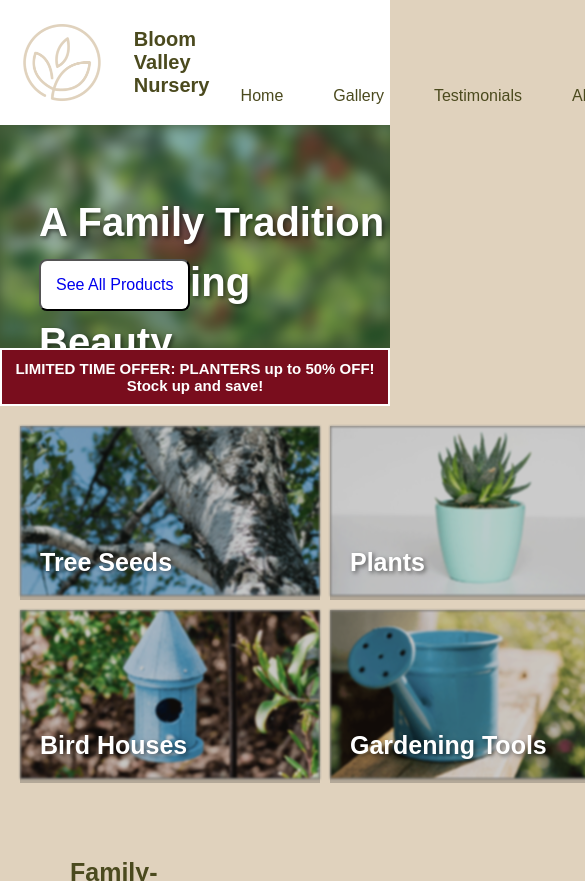
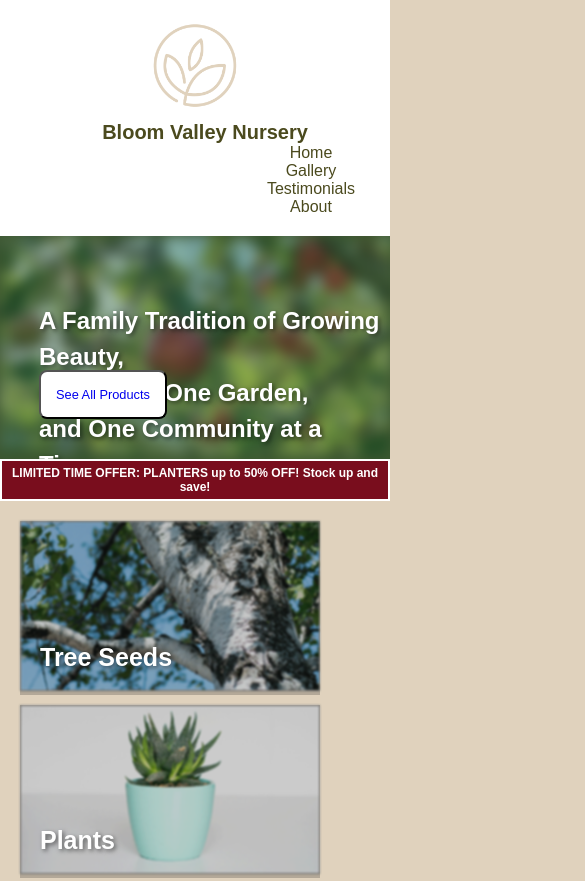
Before and after one commit to EricsMemory/SophiaWebDevelopment, a plain HTML site: page index.html in a window 390 px wide. Shown: the top 881 px of the page, 585 px wide, since content can reach past the window. Drawn offline with Linux system fonts and the light colour scheme.

Commit message:
Pushing media query changes and px to rem changes

```diff
--- a/about.css
+++ b/about.css
@@ -1,8 +1,15 @@
+/* Base Styles */
 * {
     margin: 0px;
     padding: 0px;
     box-sizing: border-box;
 }
+
+body {
+    background-color: #E0D2BD;
+    font-family: Arial, sans-serif;
+}
+
 /* Header */
 header {
     padding: 10px;
@@ -23,6 +30,10 @@ nav {
     height: fit-content;
 }
 
+nav .marker {
+    display: none;
+}
+
 header ul {
     display: flex;
     flex-direction: row;
@@ -32,7 +43,7 @@ header ul {
 header li {
     align-content: center;
     padding-inline: 25px;
-    font-size: 16px;
+    font-size: 1rem;
     font-family: Arial, sans-serif;
 }
 
@@ -40,15 +51,12 @@ header li a {
     text-decoration: none;
 }
 
-header li a:link {
-    color: #4B4A1E;
-}
-
+header li a:link,
 header li a:visited {
     color: #4B4A1E;
 }
 
-header li a:hover{
+header li a:hover {
     text-decoration: underline;
     text-underline-offset: 5px;
     text-decoration-thickness: 2px;
@@ -59,13 +67,13 @@ header li a:hover{
     display: flex;
     flex-direction: row;
     font-family: Arial, sans-serif;
-    font-size: 10px;
+    font-size: 0.625rem;
     font-weight: bold;
     color: #4B4A1E;
     align-content: center;
 }
 
-#title-div h1{
+#title-div h1 {
     margin-left: 20px;
     align-content: center;
 }
@@ -76,17 +84,11 @@ header li a:hover{
     height: auto;
 }
 
-
-
-body {
-    background-color: #E0D2BD;
-    font-family: Arial, sans-serif;
-}
-
+/* Main Content */
 main {
     width: 100%;
     height: 100%;
-    display:flex;
+    display: flex;
     justify-content: center;
     padding: 20px;
 }
@@ -109,6 +111,7 @@ main {
 #hours th {
     color: #4B4A1E;
 }
+
 #hours th, td {
     border: 1px solid #ddd;
     text-align: center;
@@ -120,26 +123,26 @@ main {
 }
 
 #description {
-    font-size: 20px;
+    font-size: 1.25rem;
     margin-bottom: 20px;
 }
 
-
-
 #content {
-    display:flex;
+    display: flex;
     flex-direction: column;
     justify-content: center;
     max-width: 50%;
 }
 
 #reach-us-form {
-    display:flex;
+    display: flex;
     flex-direction: column;
     justify-content: center;
 }
- #reach-us-form input, textarea {
-    margin: 10px 0px 10px 0px;
+
+#reach-us-form input,
+textarea {
+    margin: 10px 0px;
     padding: 5px;
     width: 50%;
 }
@@ -148,16 +151,15 @@ main {
     height: 30px;
 }
 
- #reach-us-form h2{
+#reach-us-form h2 {
     margin-bottom: 20px;
 }
 
 #reach-us-form button {
     padding: 20px;
-    font-size: 16px;
+    font-size: 1rem;
     max-width: 20%;
 }
-
 
 /* Footer */
 footer {
@@ -179,10 +181,10 @@ footer {
     align-content: center;
     padding-inline: 25px;
     margin-top: 10px;
-    font-size: 16px;
+    font-size: 1rem;
     font-family: Arial, sans-serif;
+}
 
-  }
 form {
     margin: auto 10px auto auto;
 }
@@ -202,3 +204,78 @@ footer {
 #sub-form p {
     margin-right: 20px;
 }
+
+/* Media Queries */
+
+/* Tablets (768px and below) */
+@media (max-width: 768px) {
+    header {
+        flex-direction: column;
+        align-items: center;
+        height: auto;
+    }
+
+    nav {
+        margin-right: 0;
+    }
+
+    header ul {
+        flex-direction: column;
+        align-items: center;
+    }
+
+    #hours table {
+        width: 80%;
+    }
+
+    #reach-us-form input,
+textarea {
+        width: 80%;
+    }
+
+    #reach-us-form button {
+        max-width: 40%;
+    }
+}
+
+/* Mobile Phones (480px and below) */
+@media (max-width: 480px) {
+    header {
+        text-align: center;
+    }
+
+    #title-div {
+        flex-direction: column;
+        align-items: center;
+    }
+
+    nav {
+        flex-direction: column;
+    }
+
+    header ul {
+        flex-direction: column;
+    }
+
+    #hours table {
+        width: 90%;
+    }
+
+    #reach-us-form input,
+textarea {
+        width: 90%;
+    }
+
+    #reach-us-form button {
+        max-width: 60%;
+    }
+
+    footer {
+        flex-direction: column;
+        align-items: center;
+    }
+
+    footer ul {
+        flex-direction: column;
+    }
+}
--- a/gallery.css
+++ b/gallery.css
@@ -1,3 +1,4 @@
+/* Base Styles */
 * {
     padding: 0px;
     margin: 0px;
@@ -19,11 +20,9 @@ body {
     top: 0;
     width: 100%;
     height: 100%;
-    overflow: auto;
-    /* Enable scroll if needed */
+    overflow: auto; /* Enable scroll if needed */
     background-color: rgba(0, 0, 0, 0.5);
-    font-size:18px;
-    /* Black w/ opacity */
+    font-size: 18px; /* Black w/ opacity */
 }
 
 .modal-content {
@@ -67,6 +66,10 @@ nav {
     height: fit-content;
 }
 
+nav .marker {
+    display: none;
+}
+
 header ul {
     display: flex;
     flex-direction: row;
@@ -76,7 +79,7 @@ header ul {
 header li {
     align-content: center;
     padding-inline: 25px;
-    font-size: 16px;
+    font-size: 1rem;
     font-family: Arial, sans-serif;
 }
 
@@ -84,15 +87,12 @@ header li a {
     text-decoration: none;
 }
 
-header li a:link {
-    color: #4B4A1E;
-}
-
+header li a:link,
 header li a:visited {
     color: #4B4A1E;
 }
 
-header li a:hover{
+header li a:hover {
     text-decoration: underline;
     text-underline-offset: 5px;
     text-decoration-thickness: 2px;
@@ -103,13 +103,13 @@ header li a:hover{
     display: flex;
     flex-direction: row;
     font-family: Arial, sans-serif;
-    font-size: 10px;
+    font-size: 0.625rem;
     font-weight: bold;
     color: #4B4A1E;
     align-content: center;
 }
 
-#title-div h1{
+#title-div h1 {
     margin-left: 20px;
     align-content: center;
 }
@@ -120,6 +120,7 @@ header li a:hover{
     height: auto;
 }
 
+/* Main Content */
 main {
     display: flex;
     flex-direction: column;
@@ -135,11 +136,11 @@ main {
 
 #view-cart {
     display: flex;
-    justify-content: right;
+    justify-content: flex-end;
     margin: 20px;
 }
 
-#cart-buttons button{
+#cart-buttons button {
     width: 20%;
     height: 100%;
     background-color: #4CAF50;
@@ -151,13 +152,13 @@ main {
 }
 
 #cart-buttons {
-    display:flex;
+    display: flex;
     flex-direction: row;
     justify-content: center;
     margin: 20px;
 }
+
 /* Table Styling */
-
 table {
     border-collapse: collapse;
     background-color: white;
@@ -174,31 +175,30 @@ td, th {
     min-width: 150px;
     max-width: fit-content;
 }
+
 td {
     border-top: 1px solid black;
 }
 
-
-.product-cell{
+.product-cell {
     display: flex;
     flex-direction: column;
     justify-content: center;
     align-items: center;
     font-weight: bold;
-
 }
 
-.price-cell{
+.price-cell {
     text-align: center;
 }
-
 
 #table-img {
     width: 100%;
     height: auto;
     padding-bottom: 25px;
 }
-#add{
+
+#add {
     width: 100%;
     height: 100%;
     background-color: #4CAF50;
@@ -208,9 +208,7 @@ td {
     padding: 10px;
 }
 
-
 /* Footer */
-
 footer {
     background-color: #79512E;
     padding: 10px;
@@ -230,10 +228,10 @@ footer {
     align-content: center;
     padding-inline: 25px;
     margin-top: 10px;
-    font-size: 16px;
+    font-size: 1rem;
     font-family: Arial, sans-serif;
+}
 
-  }
 form {
     margin: auto 10px auto auto;
 }
@@ -253,3 +251,79 @@ footer {
 #sub-form p {
     margin-right: 20px;
 }
+
+/* Media Queries */
+
+/* Tablets (768px and below) */
+@media (max-width: 768px) {
+    header {
+        flex-direction: column;
+        align-items: center;
+        height: auto;
+    }
+
+    nav {
+        margin-right: 0;
+        margin-bottom: 10px;
+    }
+
+    header ul {
+        flex-direction: column;
+        align-items: center;
+    }
+
+    #cart-buttons button {
+        width: 40%;
+    }
+
+    table {
+        width: 80%;
+    }
+
+    .modal-content {
+        width: 90%;
+        padding: 20px;
+    }
+}
+
+/* Mobile Phones (480px and below) */
+@media (max-width: 480px) {
+    header {
+        text-align: center;
+    }
+
+    #title-div {
+        flex-direction: column;
+        align-items: center;
+    }
+
+    nav {
+        flex-direction: column;
+    }
+
+    header ul {
+        flex-direction: column;
+    }
+
+    #cart-buttons button {
+        width: 80%;
+    }
+
+    table {
+        width: 90%;
+    }
+
+    .modal-content {
+        width: 95%;
+        padding: 15px;
+    }
+
+    footer {
+        flex-direction: column;
+        align-items: center;
+    }
+
+    footer ul {
+        flex-direction: column;
+    }
+}
--- a/index.html
+++ b/index.html
@@ -17,7 +17,10 @@
       </div>
       <nav>
         <ul>
-          <li><a href="index.html">Home</a></li>
+          <li>
+            <div class="marker">You are currently on </div>
+            <a href="index.html">Home</a>
+          </li>
           <li><a href="gallery.html">Gallery</a></li>
           <li><a href="testimonials.html">Testimonials</a></li>
           <li><a href="about.html">About</a></li>
--- a/main.css
+++ b/main.css
@@ -1,3 +1,4 @@
+/* Base Styles */
 * {
   margin: 0;
   padding: 0;
@@ -28,6 +29,10 @@ nav {
   height: fit-content;
 }
 
+nav .marker {
+  display: none;
+}
+
 header ul {
   display: flex;
   flex-direction: row;
@@ -37,7 +42,7 @@ header ul {
 header li {
   align-content: center;
   padding-inline: 25px;
-  font-size: 16px;
+  font-size: 1rem;
   font-family: Arial, sans-serif;
 }
 
@@ -45,15 +50,12 @@ header li a {
   text-decoration: none;
 }
 
-header li a:link {
-  color: #4B4A1E;
-}
-
+header li a:link,
 header li a:visited {
   color: #4B4A1E;
 }
 
-header li a:hover{
+header li a:hover {
   text-decoration: underline;
   text-underline-offset: 5px;
   text-decoration-thickness: 2px;
@@ -64,13 +66,13 @@ header li a:hover{
   display: flex;
   flex-direction: row;
   font-family: Arial, sans-serif;
-  font-size: 10px;
+  font-size: 0.625rem;
   font-weight: bold;
   color: #4B4A1E;
   align-content: center;
 }
 
-#title-div h1{
+#title-div h1 {
   margin-left: 20px;
   align-content: center;
 }
@@ -80,23 +82,20 @@ header li a:hover{
   width: 90px;
   height: auto;
 }
+
 /* Center Content */
-
 main {
   display: flex;
   flex-direction: column;
 }
 
-
 /* Top Half */
-
 #content-1 {
   display: flex;
   justify-content: center;
   max-height: 80vh;
   overflow: hidden;
   background-color: #4B4A1E;
-
 }
 
 #content-1 #hero {
@@ -145,13 +144,11 @@ main {
   top: 60%;
   left: 10%;
   z-index: 11;
-  font-size: 16px;
-  padding:15px;
-  background-color:white;
-  color:#790D1D;
+  font-size: 1rem;
+  padding: 15px;
+  background-color: white;
+  color: #790D1D;
   border-radius: 8px;
-
-
 }
 
 #promo-box {
@@ -162,7 +159,7 @@ main {
   width: 100%;
   height: auto;
   text-align: center;
-  font-size: 10px;
+  font-size: 0.625rem;
   font-family: Arial, sans-serif;
   background-color: #790D1D;
   border-style: solid;
@@ -171,9 +168,7 @@ main {
   padding: 10px;
 }
 
-
 /* Bottom Half */
-
 #content-2 {
   display: flex;
   flex-direction: row;
@@ -183,7 +178,7 @@ main {
 }
 
 #left-side {
-  width : 50%;
+  width: 50%;
   height: auto;
   margin: 10px;
 }
@@ -201,7 +196,7 @@ main {
   padding: 40px;
   font-family: Arial, sans-serif;
   font-weight: bold;
-  font-size: 25px;
+  font-size: 1.5625rem;
 }
 
 /* Category */
@@ -223,7 +218,6 @@ main {
   position: relative;
   width: fit-content;
   height: auto;
-
 }
 
 #catimg-card::after {
@@ -243,7 +237,7 @@ main {
   height: auto;
   top: 70%;
   left: 20px;
-  font-size: 25px;
+  font-size: 1.5625rem;
   color: white;
   z-index: 11;
   font-family: Arial, sans-serif;
@@ -261,16 +255,14 @@ main {
   align-content: center;
 }
 
-
-
 #right-side .product-card {
   display: flex;
   flex-direction: column;
   justify-content: center;
   align-content: center;
   margin: 10px;
+}
 
-}
 .product-card .prod-img {
   justify-content: center;
   max-width: 100%;
@@ -278,7 +270,6 @@ main {
   border-style: solid;
   border-color: #e2cba7;
   border-width: 2px;
-
 }
 
 .add-to-cart-button {
@@ -289,18 +280,14 @@ main {
   padding: 10px;
   height: auto;
   margin: 10px auto auto 43%;
-
 }
 
 .product-card p {
   margin-top: 10px;
   align-content: center;
-
 }
 
-
 /* Footer */
-
 footer {
   background-color: #79512E;
   padding: 10px;
@@ -320,10 +307,10 @@ footer li {
   align-content: center;
   padding-inline: 25px;
   margin-top: 10px;
-  font-size: 16px;
+  font-size: 1rem;
   font-family: Arial, sans-serif;
+}
 
-}
 form {
   margin: auto 10px auto auto;
 }
@@ -343,3 +330,83 @@ footer button {
 #sub-form p {
   margin-right: 20px;
 }
+
+/* Media Queries */
+
+/* For tablets and medium devices (768px and below) */
+@media (max-width: 768px) {
+  header {
+    flex-direction: column;
+    align-items: center;
+    height: auto;
+  }
+
+  nav {
+    margin-right: 0;
+    margin-bottom: 10px;
+  }
+
+  header ul {
+    flex-direction: column;
+    align-items: center;
+  }
+
+  #content-2 {
+    flex-direction: column;
+  }
+
+  #left-side, #right-side {
+    width: 100%;
+  }
+
+  #category-sec {
+    grid-template-columns: 1fr;
+  }
+}
+
+/* For small devices (480px and below) */
+@media (max-width: 480px) {
+  header {
+    height: auto;
+    text-align: center;
+  }
+
+  #title-div {
+    flex-direction: column;
+    align-items: center;
+  }
+
+  nav {
+    flex-direction: column;
+  }
+
+  header ul {
+    flex-direction: column;
+  }
+
+  #promo-box {
+    font-size: 0.5rem;
+    padding: 5px;
+  }
+
+  #content-1 h1 {
+    font-size: 1.5rem;
+  }
+
+  #content-1 button {
+    font-size: 0.8rem;
+  }
+
+  #perk-box p {
+    font-size: 1rem;
+  }
+
+  footer {
+    flex-direction: column;
+    align-items: center;
+  }
+
+  footer ul {
+    flex-direction: column;
+  }
+}
--- a/testimonials.css
+++ b/testimonials.css
@@ -1,3 +1,4 @@
+/* Base Styles */
 * {
     padding: 0px;
     margin: 0px;
@@ -8,6 +9,7 @@ body {
     background-color: #E0D2BD;
     font-family: Arial, sans-serif;
 }
+
 /* Header */
 header {
     padding: 10px;
@@ -28,6 +30,10 @@ nav {
     height: fit-content;
 }
 
+nav .marker {
+    display: none;
+}
+
 header ul {
     display: flex;
     flex-direction: row;
@@ -37,7 +43,7 @@ header ul {
 header li {
     align-content: center;
     padding-inline: 25px;
-    font-size: 16px;
+    font-size: 1rem;
     font-family: Arial, sans-serif;
 }
 
@@ -45,15 +51,11 @@ header li a {
     text-decoration: none;
 }
 
-header li a:link {
+header li a:link, header li a:visited {
     color: #4B4A1E;
 }
 
-header li a:visited {
-    color: #4B4A1E;
-}
-
-header li a:hover{
+header li a:hover {
     text-decoration: underline;
     text-underline-offset: 5px;
     text-decoration-thickness: 2px;
@@ -64,13 +66,13 @@ header li a:hover{
     display: flex;
     flex-direction: row;
     font-family: Arial, sans-serif;
-    font-size: 10px;
+    font-size: 0.625rem;
     font-weight: bold;
     color: #4B4A1E;
     align-content: center;
 }
 
-#title-div h1{
+#title-div h1 {
     margin-left: 20px;
     align-content: center;
 }
@@ -85,8 +87,10 @@ header li a:hover{
     color: #4B4A1E;
     padding: 20px;
 }
+
+/* Main Content */
 main {
-    display:flex;
+    display: flex;
     flex-direction: column;
     justify-content: center;
     text-align: center;
@@ -96,29 +100,28 @@ main {
 
 .content {
     border-top: 1px solid black;
-    display:flex;
+    display: flex;
     flex-direction: row;
     justify-content: center;
 }
+
 .testimonial-card {
-    display:flex;
+    display: flex;
     flex-direction: column;
     align-items: center;
     background-color: white;
     margin: 10px 10px 50px 10px;
     padding: 30px 30px 10px 30px;
     max-width: 25%;
-    font-size: 25px;
+    font-size: 1.5625rem;
     border-radius: 15px;
 }
 
-.testimonial-card h3{
+.testimonial-card h3 {
     text-align: left;
-    font-size: 20px;
+    font-size: 1.25rem;
     margin-top: 0px;
 }
-
-
 
 /* Footer */
 footer {
@@ -140,10 +143,10 @@ footer {
     align-content: center;
     padding-inline: 25px;
     margin-top: 10px;
-    font-size: 16px;
+    font-size: 1rem;
     font-family: Arial, sans-serif;
+}
 
-  }
 form {
     margin: auto 10px auto auto;
 }
@@ -163,3 +166,80 @@ footer {
 #sub-form p {
     margin-right: 20px;
 }
+
+/* Media Queries for Responsiveness */
+
+/* For tablets and medium devices (768px and below) */
+@media (max-width: 768px) {
+    header {
+        flex-direction: column;
+        align-items: center;
+        height: auto;
+    }
+
+    nav {
+        margin-right: 0;
+        margin-bottom: 10px;
+    }
+
+    header ul {
+        flex-direction: column;
+        align-items: center;
+    }
+
+    header li {
+        padding-inline: 10px;
+    }
+
+    .content {
+        flex-direction: column;
+    }
+
+    .testimonial-card {
+        max-width: 80%;
+    }
+}
+
+/* For small devices (480px and below) */
+@media (max-width: 480px) {
+    header {
+        height: auto;
+        text-align: center;
+    }
+
+    #title-div {
+        flex-direction: column;
+        align-items: center;
+    }
+
+    nav {
+        flex-direction: column;
+        margin-right: 0;
+    }
+
+    header ul {
+        flex-direction: column;
+    }
+
+    .testimonial-card {
+        max-width: 90%;
+    }
+
+    footer {
+        flex-direction: column;
+        align-items: center;
+    }
+
+    footer ul {
+        flex-direction: column;
+    }
+
+    footer li {
+        padding-inline: 10px;
+    }
+
+    #sub-form {
+        flex-direction: column;
+        align-items: center;
+    }
+}
```
Also changed, not shown: about.html (+4 -1 lines), gallery.html (+4 -1 lines), testimonials.html (+4 -1 lines). Lines whose indentation alone changed are shown as unchanged.
